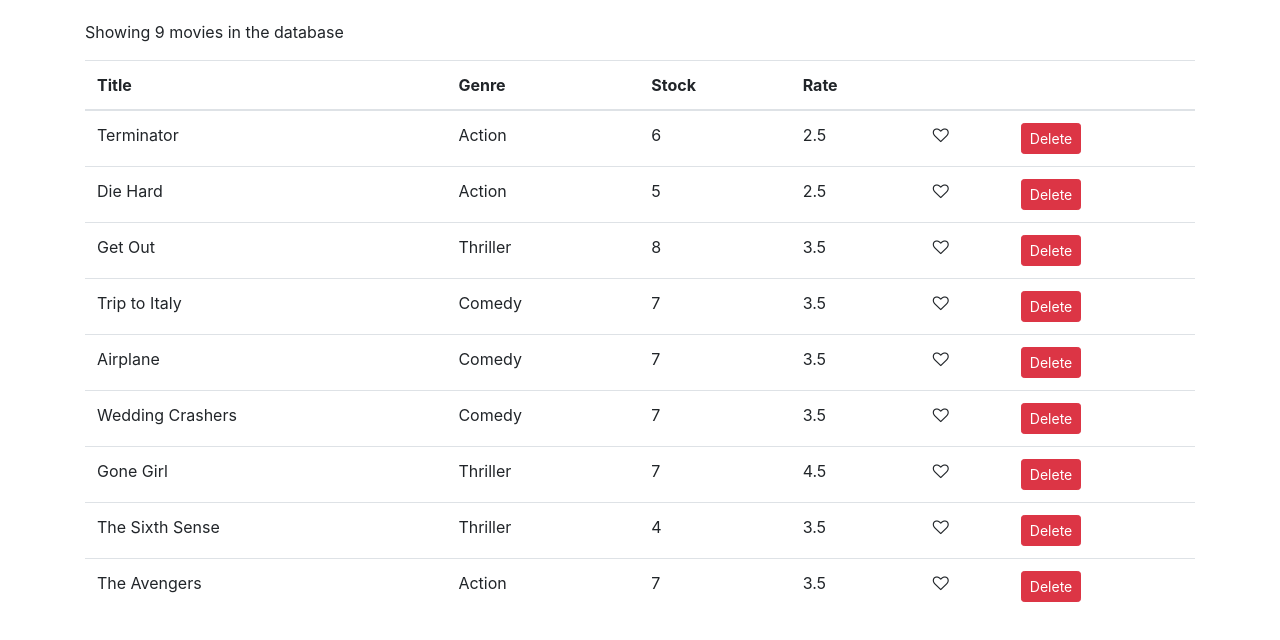
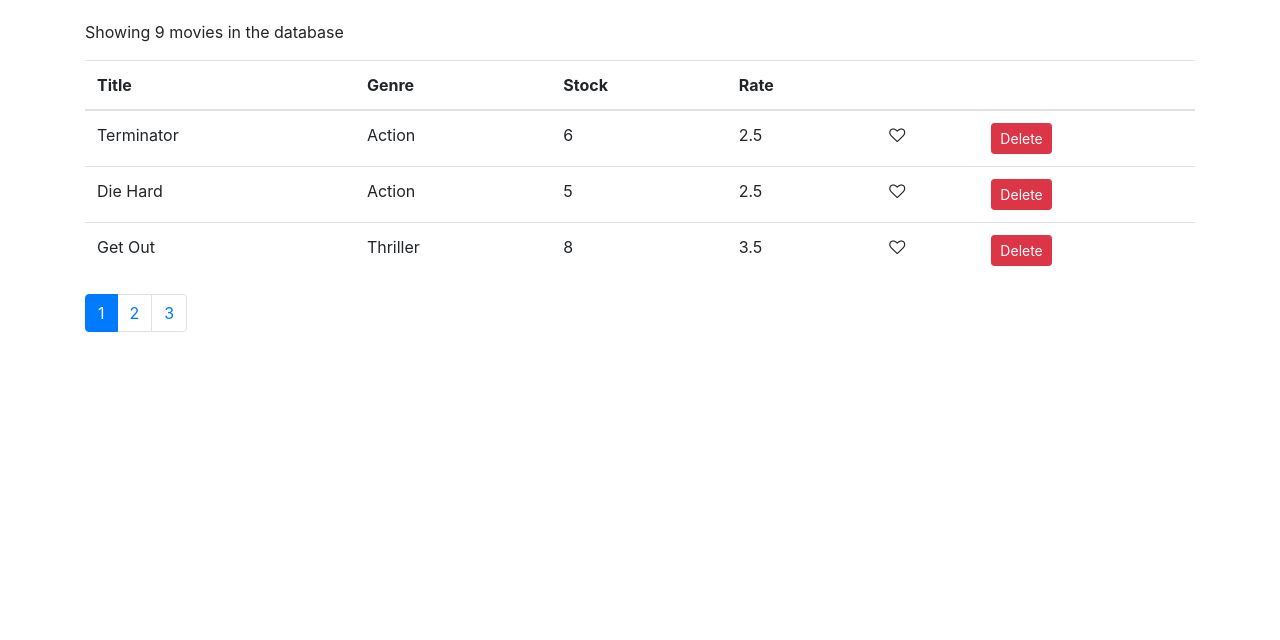
Before and after one commit to DimasYudhistira91/react-movie-app, a React (Create React App) app: page / in a window 1280 px wide. Shown: the top 640 px of the page. Built offline with nearby package versions, Linux system fonts and the light colour scheme.

Commit message:
2nd commit pagination done

```diff
--- a/src/components/common/pagination.jsx
+++ b/src/components/common/pagination.jsx
@@ -2,7 +2,8 @@
 import _ from 'lodash';
 
 const Pagination = (props) => {
-  const { itemsCount, pageSize } = props;
+  const { itemsCount, pageSize, currentPage, onPageChange } = props;
+  console.log(currentPage);
   const pagesCount = Math.ceil(itemsCount / pageSize);
   if(pagesCount === 1) return null;
   const pages = _.range(1, pagesCount + 1)
@@ -10,8 +11,13 @@
   return <nav>
     <ul className="pagination">
       {pages.map(page => (
-        <li key={page} className="page-item">
-          <a href="" className="page-link">{page}</a>
+        <li key={page} className={page === currentPage ? 'page-item active' : 'page-item'}>
+          <a
+            href="#"
+            className="page-link"
+            onClick={() => onPageChange(page)}>
+            {page}
+          </a>
         </li>
       ))}
     </ul>
--- a/src/components/movies.jsx
+++ b/src/components/movies.jsx
@@ -2,11 +2,13 @@
 import Like from './common/like';
 import Pagination from './common/pagination';
 import { getMovies } from '../services/fakeMovieService';
+import { paginate } from '../utils/paginate';
 
 class Movies extends Component {
   state = {
     movies: getMovies(),
-    pageSize: 10
+    currentPage: 1,
+    pageSize: 3
    };
 
   handleDelete = (moviedlt) => {
@@ -20,17 +22,19 @@
     // movies[index] = {...movies[index]}; // optional
     movies[index].liked = !movies[index].liked;
     this.setState({ movies });
-  }
+  };
 
   handlePageChange = page => {
-    console.log(page);
-  }
+    this.setState({ currentPage: page });
+  };
 
   render() {
-    const {length: count} = this.state.movies;
+    const { length: count } = this.state.movies;
+    const { pageSize, currentPage, movies: allMovies } = this.state;
 
-    if (count === 0)
-      return <p>There are no movies in the database</p>
+    if (count === 0) return <p>There are no movies in the database</p>;
+
+    const movies = paginate(allMovies, currentPage, pageSize);
 
     return (
       <React.Fragment>
@@ -47,7 +51,7 @@
             </tr>
           </thead>
           <tbody>
-            {this.state.movies.map(movie => (
+            {movies.map(movie => (
             <tr key={movie._id}>
               <td>{movie.title}</td>
               <td>{movie.genre.name}</td>
@@ -61,7 +65,8 @@
         </table>
         <Pagination
           itemsCount={count}
-          pageSize={this.state.pageSize}
+          pageSize={pageSize}
+          currentPage={currentPage}
           onPageChange={this.handlePageChange}
         />
       </React.Fragment>
--- /dev/null
+++ b/src/utils/paginate.js
@@ -0,0 +1,9 @@
+import _ from 'lodash';
+
+export function paginate(items, pageNumber, pageSize) {
+  const startIndex = (pageNumber - 1) * pageSize;
+  return _(items)
+    .slice(startIndex)
+    .take(pageSize)
+    .value();
+}
```
